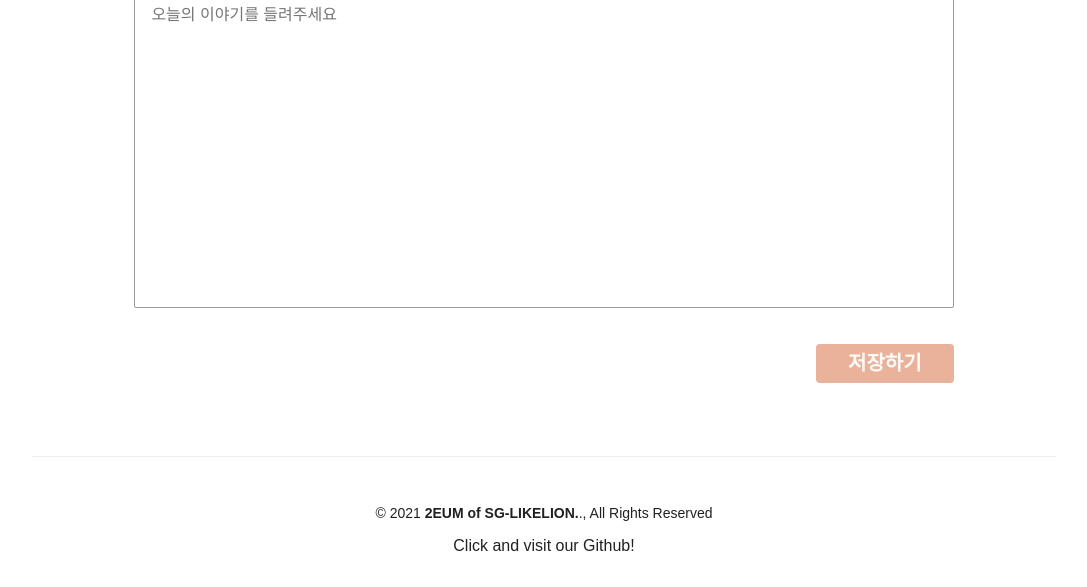
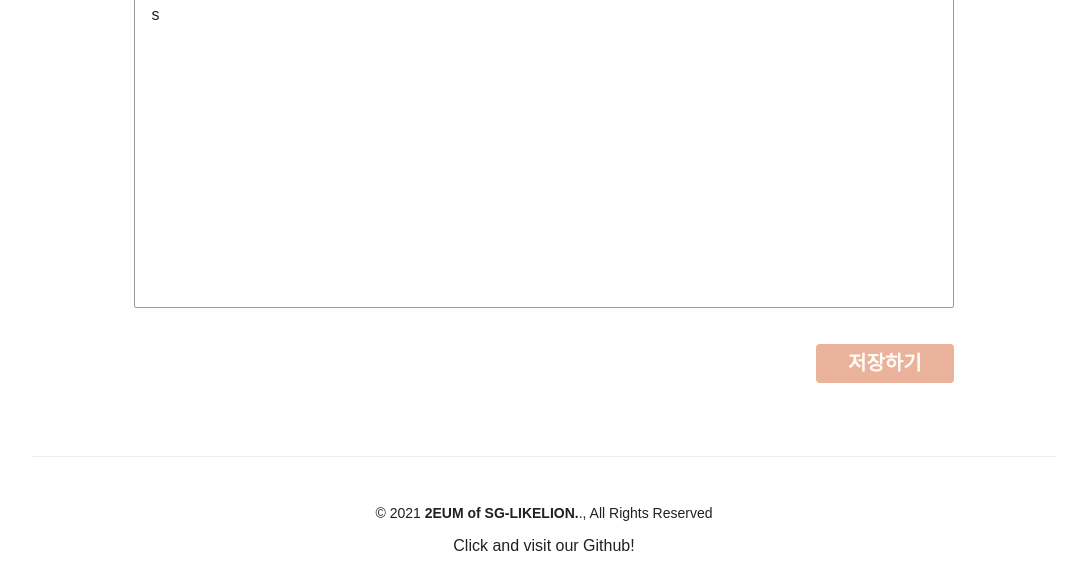
Before and after one commit to 2eum/musicdiary, a Django app: page /posts/edit/1 in a window 1280 px wide. Shown: the part 380-967 px from the top of the page, without its empty margins (96-1183 px from the left). Run offline with Django 3.2, Linux system fonts and the light colour scheme; a user stored in the database is signed in; data comes from the database, SQL or seed files in the repository; both versions use the stored data as it was after the commit; some libraries are stand-ins or nearby versions; some web fonts are replaced.

Commit message:
edit new hotfix

```diff
--- a/posts/templates/edit.html
+++ b/posts/templates/edit.html
@@ -46,7 +46,7 @@
         <div class="result_box w-100"></div>
       </section>
     </section>
-    <textarea name="body" class="form-body mt2 mb3 w-80 pa3 lh-title ml-auto br1" placeholder="오늘의 이야기를 들려주세요" value="{{post.body}}"></textarea>
+    <textarea name="body" class="form-body mt2 mb3 w-80 pa3 lh-title ml-auto br1" placeholder="오늘의 이야기를 들려주세요" value="">{{post.body}}</textarea>
     <input type="hidden" name="track_album_cover" value="{{post.track_album_cover}}">
     <input type="hidden" name="track_title" value="{{post.track_title}}">
     <input type="hidden" name="track_artist" value="{{post.track_artist}}">
--- a/posts/templates/new.html
+++ b/posts/templates/new.html
@@ -65,7 +65,7 @@
         <div class="result_box w-100"></div>
       </section>
     </section>
-    <textarea name="body" class="form-body mt2 mb3 w-80 pa3 lh-title ml-auto br1" placeholder="오늘의 이야기를 들려주세요" value="{{form2.body.value}}" autocomplete="off"></textarea>
+    <textarea name="body" class="form-body mt2 mb3 w-80 pa3 lh-title ml-auto br1" placeholder="오늘의 이야기를 들려주세요" value="" autocomplete="off">{{form2.body.value}}</textarea>
     {% if track_title %}
       <input type="hidden" name="track_album_cover" value="{{track_album_cover}}">
       <input type="hidden" name="track_title" value="{{track_title}}">
```
Also changed, not shown: db.sqlite3.
